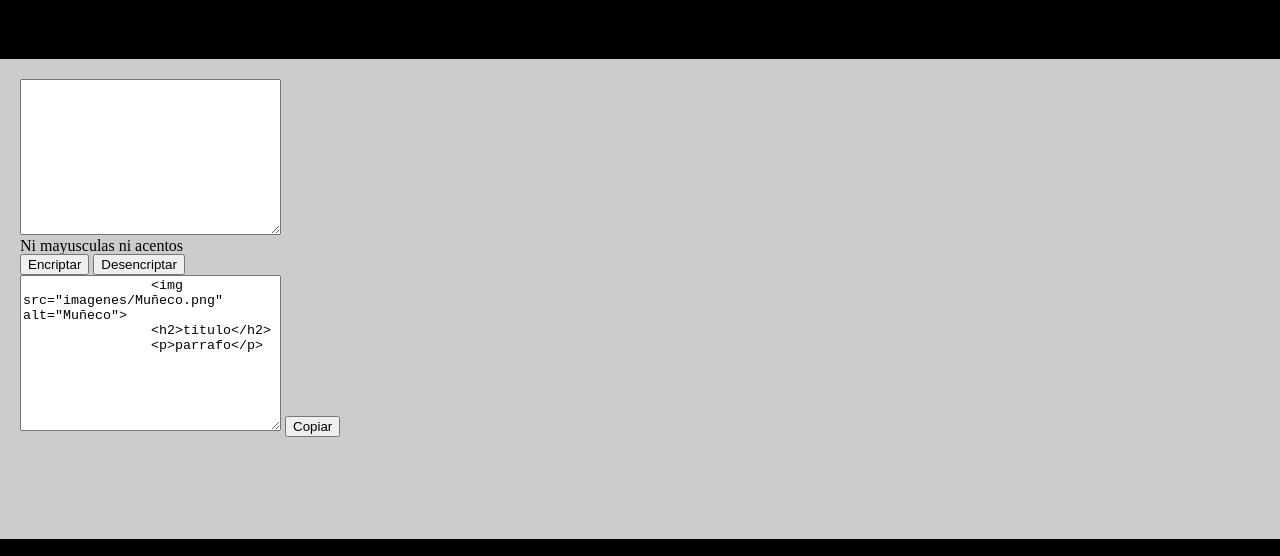
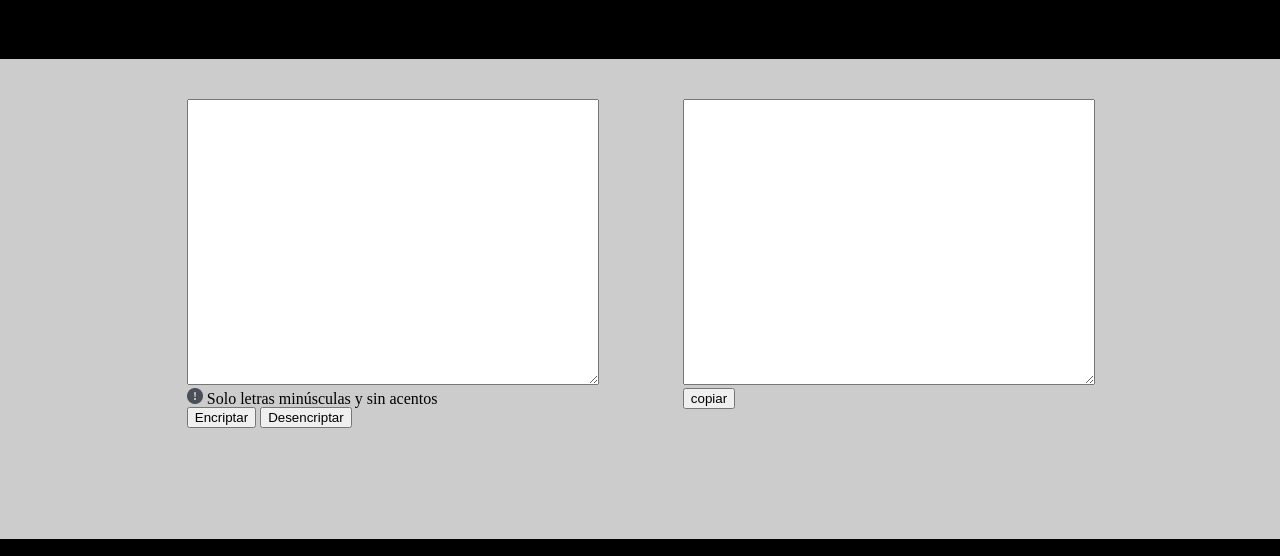
Before and after one commit to Saiperex/Encriptador, a plain HTML site: page index.html in a window 1280 px wide. Shown: the part 101-657 px from the top of the page. Drawn offline with Linux system fonts and the light colour scheme.

Commit message:
Configurados los section

```diff
--- a/index.html
+++ b/index.html
@@ -16,23 +16,21 @@
    </header>
 
    <main class="principal">
-
-        <section class="encriptador-desencriptador">
-            <textarea name="texto-encriptador-desencriptador" id="" cols="30" rows="10"></textarea>
-            <legend>Ni mayusculas ni acentos</legend>
-            <button class="encriptar">Encriptar</button>
-            <button class="desencriptar">Desencriptar</button>
-        </section>
-
-        <section class="resultados">
-            <textarea name="texto-resultado" id="" cols="30" rows="10">
-                <img src="imagenes/Muñeco.png" alt="Muñeco">
-                <h2>titulo</h2>
-                <p>parrafo</p>
-            </textarea>
-            <button class="copiar">Copiar</button>
-        </section>
-
+        <div class="caja">
+            <section class="encriptar-desencriptar">
+                <textarea name="" id="" cols="30" rows="10"></textarea>
+                <legend>
+                    <img src="imagenes/alert.png" alt="alerta">
+                    Solo letras minúsculas y sin acentos
+                </legend>
+                <button>Encriptar</button>
+                <button>Desencriptar</button>
+            </section>
+            <section class="resultados">
+                <textarea name="" id="" cols="30" rows="10"></textarea>
+                <button>copiar</button>
+            </section>
+        </div>
    </main>
 
    <footer class="pie">
--- a/style-index.css
+++ b/style-index.css
@@ -15,6 +15,32 @@
     background-color: #cccccc;
     padding: 20px;
     box-sizing: border-box;
+}
+/*section*/
+.caja
+{
+    width: 80%;
+    height: 100%;
+    margin: 0px auto;
+}
+section
+{
+    width: 45%;
+    height: 100%;
+    display: inline-block;
+    margin: 0 2.3%;
+    padding: 20px;
+    box-sizing: border-box;
+    vertical-align: bottom;
+}
+textarea
+{
+    width: 100%;
+    height: 70%;
+}
+legend
+{
+    display: block;
 }
 /*footer*/
 .pie
```
